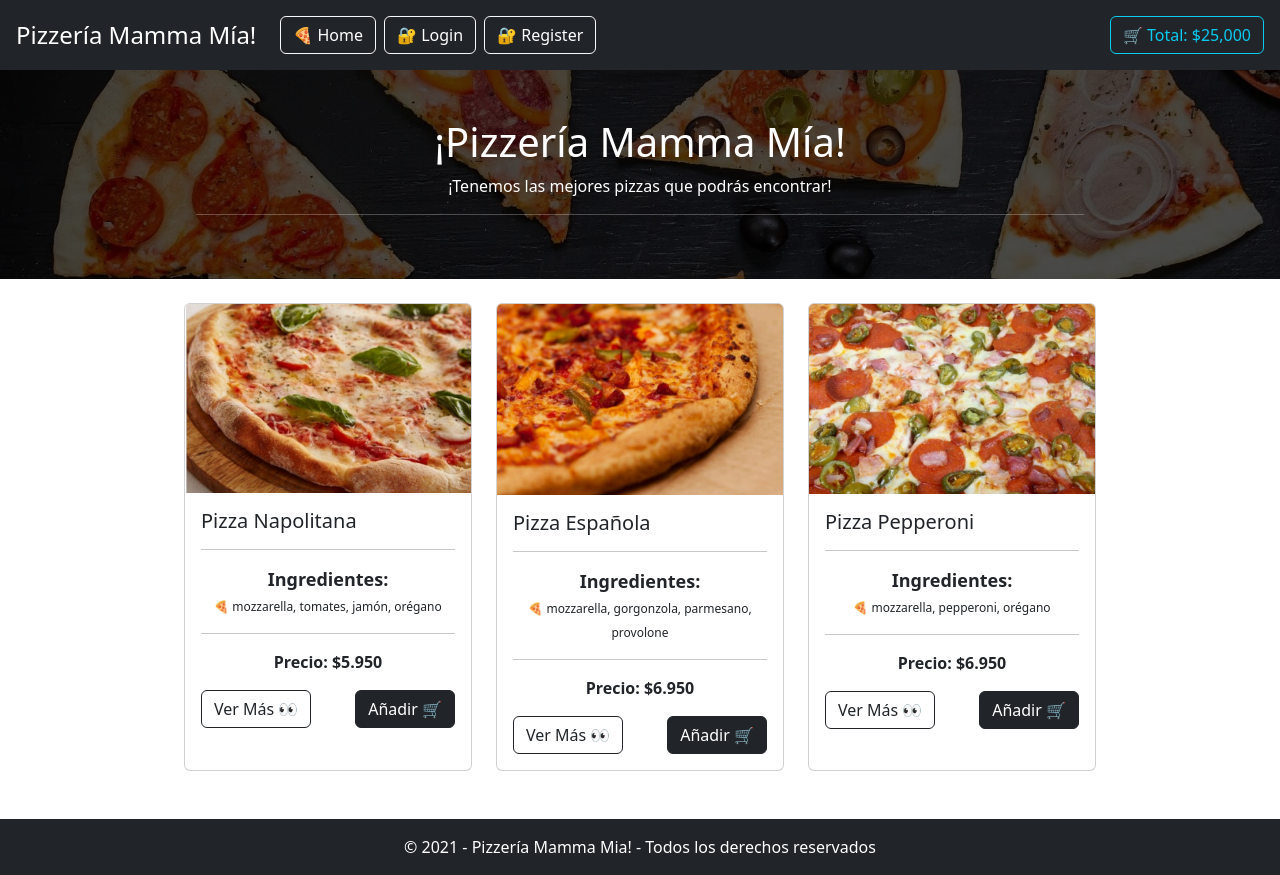
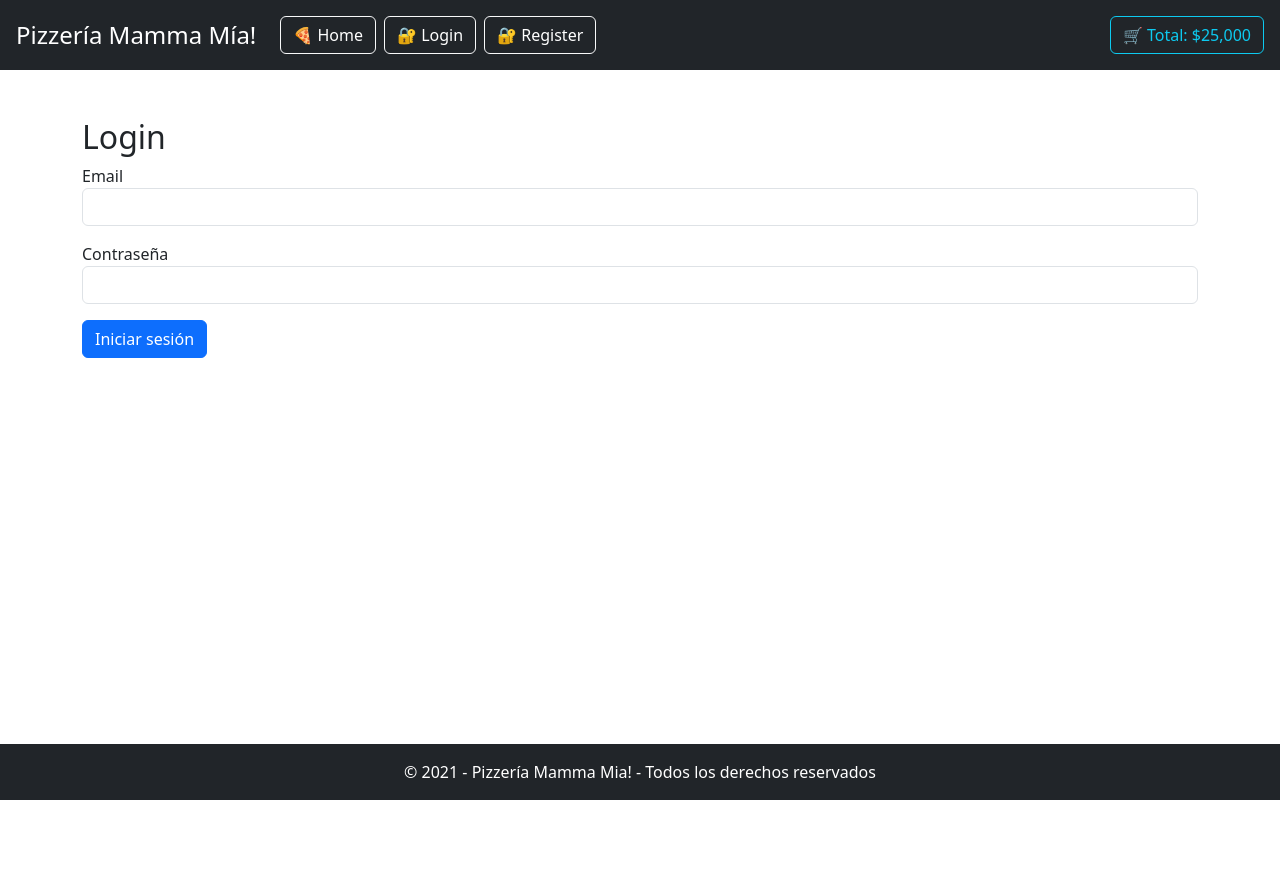
Before and after one commit to catalina-TS/pizzeria-mamma-mia, a React (Vite) app: page / in a window 1280 px wide. After the commit the page ends 800 px from the top, so only its background shows below. Built offline with nearby package versions, Linux system fonts and the light colour scheme.

Commit message:
Hito 2 Pizzeria Mamma Mía

```diff
--- a/src/App.jsx
+++ b/src/App.jsx
@@ -1,7 +1,9 @@
 import 'bootstrap/dist/css/bootstrap.min.css';
 import Navbar from './components/Navbar';
-import Home from './components/Home';
+// import Home from './components/Home';
 import Footer from './components/Footer';
+// import Register from './components/Register';
+import Login from './components/Login';
 
 function App() {
   return (
@@ -10,7 +12,9 @@ function App() {
       <Navbar />
 
       <div className="flex-grow-1">
-        <Home />
+      {/* <Home /> */}
+      {/* <Register /> */}
+      <Login />
       </div>
 
       <Footer />
--- a/src/components/CardPizza.jsx
+++ b/src/components/CardPizza.jsx
@@ -2,9 +2,9 @@ import Card from 'react-bootstrap/Card';
 import Button from 'react-bootstrap/Button';
 
 const CardPizza = ({ name, price, ingredients, img }) => {
-    return (
-      <Card style={{ width: '18rem' }}>
-        <Card.Img variant="top" src={img} />
+  return (
+    <Card className="w-100">
+      <Card.Img variant="top" src={img} />
         <Card.Body>
           <Card.Title>Pizza {name}</Card.Title>
           <hr />
--- a/src/components/Home.jsx
+++ b/src/components/Home.jsx
@@ -10,7 +10,10 @@ const Home = () => {
     <>
       <Header />
 
-      <div className="d-flex justify-content-center gap-4 mt-4 mb-4">
+      <div className="container mt-4">
+      <div className="row">
+
+      <div className="col-12 col-md-4 mb-4">
 
         <CardPizza
           name="Napolitana"
@@ -18,22 +21,25 @@ const Home = () => {
           ingredients={["mozzarella", "tomates", "jamón", "orégano"]}
           img={pizzaNapolitana}
         />
-
+      </div>
+      <div className="col-12 col-md-4 mb-4">
         <CardPizza
           name="Española"
           price={6950}
           ingredients={["mozzarella", "gorgonzola", "parmesano", "provolone"]}
           img={pizzaEspañola}
         />
-
+      </div>
+      <div className="col-12 col-md-4 mb-4">
         <CardPizza
           name="Pepperoni"
           price={6950}
           ingredients={["mozzarella", "pepperoni", "orégano"]}
           img={pizzaPepperoni}
         />
-
       </div>
+    </div >
+    </div >
     </>
   );
 };
--- /dev/null
+++ b/src/components/Login.jsx
@@ -0,0 +1,58 @@
+import {useState} from 'react';
+
+const Login = () => {
+    const [email, setEmail] = useState('');
+    const [password, setPassword] =useState('');
+
+    const [error, setError] = useState('');
+    const [success, setSuccess] = useState('')
+
+    const validarDatos = (e) => {
+        e.preventDefault();
+
+        setError('');
+        setSuccess('');
+
+        if (!email.trim() || !password.trim()) {
+            setError('Todos los campos son obligatorios.');
+            return;
+        }
+        if (password.length < 6) {
+            setError ('La contraseña debe tener al menos 6 carácteres.');
+            return;
+        }
+
+        setSuccess('¡Inicio de sesión exitoso!');
+    };
+    return (
+        <div className="container mt-5">
+            <h2>Login</h2>
+            <form onSubmit={validarDatos}>
+                {error ? <p className="text-danger">{error}</p> : null}
+                {success ? <p className="text-success">{success}</p> : null}
+
+                <div className="form-group mb-3">
+                    <label>Email</label>
+                    <input
+                    type="email"
+                    className="form-control"
+                    onChange={(e) => setEmail(e.target.value)}
+                    value={email}
+                    />
+                    </div>
+                    <div className="form-group mb-3">
+                        <label>Contraseña</label>
+                        <input
+                        type="password"
+                        className="form-control"
+                        onChange={(e) => setPassword(e.target.value)}
+                        value={password}
+                        />
+                </div>
+                <button type="submit" className= "btn btn-primary"> Iniciar sesión</button>
+            </form>
+        </div>
+    );
+};
+
+export default Login;
--- /dev/null
+++ b/src/components/Register.jsx
@@ -0,0 +1,74 @@
+import { useState } from 'react';
+
+const Register = () => {
+    const [email, setEmail] = useState('');
+    const [password, setPassword] = useState('');
+    const [confirmPassword, setConfirmPassword] = useState('');
+
+    const [error, setError] = useState('');
+    const [success, setSuccess] = useState('');
+
+    const validarDatos =  (e) =>
+        {e.preventDefault();
+        setError('');
+        setSuccess('');
+
+        if (!email || !password || !confirmPassword) {
+            setError ('Todos los campos son obligatorios.');
+            return;
+        }
+        if (password.length <6) {
+            setError ('La contraseña debe tener al menos 6 carácteres.');
+            return;
+        }
+        if (password !== confirmPassword) {
+            setError ('Las contraseñas no coinciden.');
+            return;
+        }
+
+        setSuccess ('Registro exitoso!');
+    };
+
+    return (
+        <div className="container mt-5">
+            <h2>Registro</h2>
+            <form onSubmit={validarDatos}>
+                {error ? <p className="text-danger">{error}</p> : null}
+                {success ? <p className="text-success">{success}</p> : null}
+
+<div className= "form-group mb-3">
+    <label>Email</label>
+    <input
+    type="email"
+    className="form-control"
+    onChange={(e) => setEmail(e.target.value)}
+    value={email}
+    />
+</div>
+ <div className="form-group mb-3">
+    <label>Contraseña</label>
+    <input
+    type="password"
+    className= "form-control"
+    onChange={(e)=> setPassword(e.target.value)}
+    value={password}
+    />
+ </div>
+
+ <div className="form-group mb-3">
+    <label>Confirmar</label>
+    <input
+    type="password"
+    className="form-control"
+    onChange={(e)=> setConfirmPassword(e.target.value)}
+    value={confirmPassword}
+    />
+ </div>
+
+ <button type="submit" className= "btn btn-primary">Registrar</button>
+            </form>
+        </div>
+    );
+};
+
+export default Register;
```
